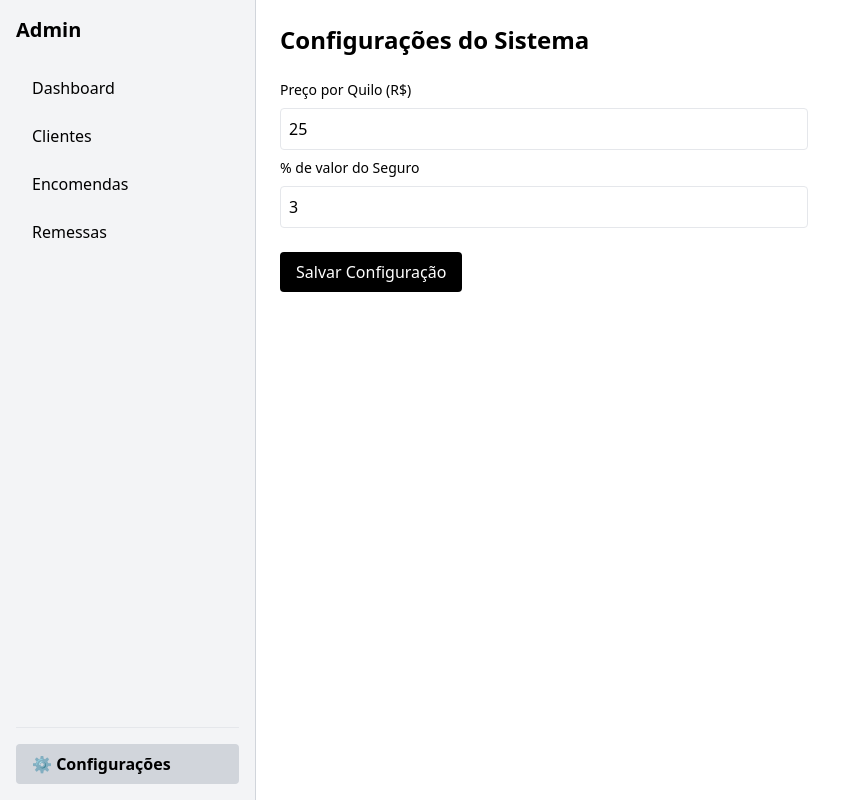
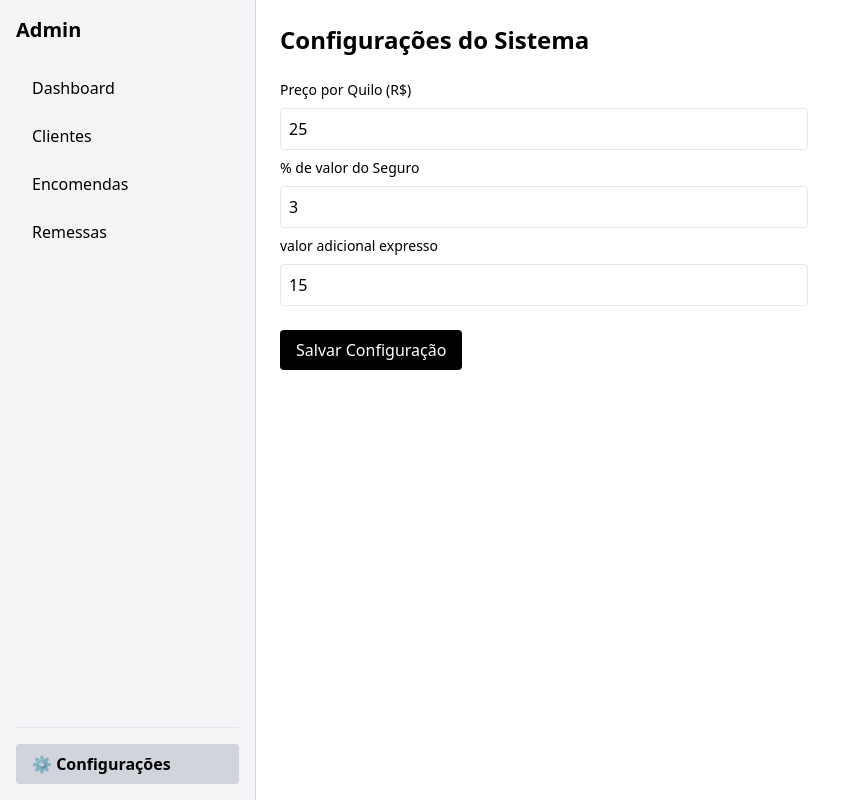
Before and after one commit to blackflightlogistics/blackflight-front, a React (Vite) app: page /admin/configuracoes in a window 1280 px wide. Shown: the whole page, without its empty margins (0-855 px from the left). Built offline with nearby package versions, Linux system fonts and the light colour scheme.

Commit message:
adicionado config de valor de taxa expressa

```diff
--- a/src/pages/admin/Configuracoes.tsx
+++ b/src/pages/admin/Configuracoes.tsx
@@ -5,6 +5,7 @@ import { configService } from "../../services/configService";
 const Configuracoes = () => {
   const [precoPorQuilo, setPrecoPorQuilo] = useState<number>(0);
   const [precoSeguro, setPrecoSeguro] = useState<number>(0);
+  const [adicionalExpresso, setAdicionalExpresso] = useState<number>(0);
   const [carregado, setCarregado] = useState(false);
   const [mensagem, setMensagem] = useState("");
   const [sidebarAberta, setSidebarAberta] = useState(false);
@@ -13,12 +14,13 @@ const Configuracoes = () => {
     configService.carregar().then((config) => {
       setPrecoPorQuilo(config.precoPorQuilo);
       setPrecoSeguro(config.taxaPorSeguro);
+      setAdicionalExpresso(config.adicionalExpresso);
       setCarregado(true);
     });
   }, []);
 
   const salvar = async () => {
-    await configService.atualizar({ precoPorQuilo, taxaPorSeguro: precoSeguro });
+    await configService.atualizar({ precoPorQuilo, taxaPorSeguro: precoSeguro , adicionalExpresso: adicionalExpresso});
     setMensagem("Valor atualizado com sucesso!");
     setTimeout(() => setMensagem(""), 3000);
   };
@@ -58,6 +60,14 @@ const Configuracoes = () => {
             onChange={(e) => setPrecoSeguro(parseFloat(e.target.value))}
             className="p-2 border rounded w-full"
           />
+          <label className="block text-sm font-medium">valor adicional expresso</label>
+          <input
+            type="number"
+            step="0.01"
+            value={adicionalExpresso}
+            onChange={(e) => setAdicionalExpresso(parseFloat(e.target.value))}
+            className="p-2 border rounded w-full"
+          />
         </div>
 
         <button
```
